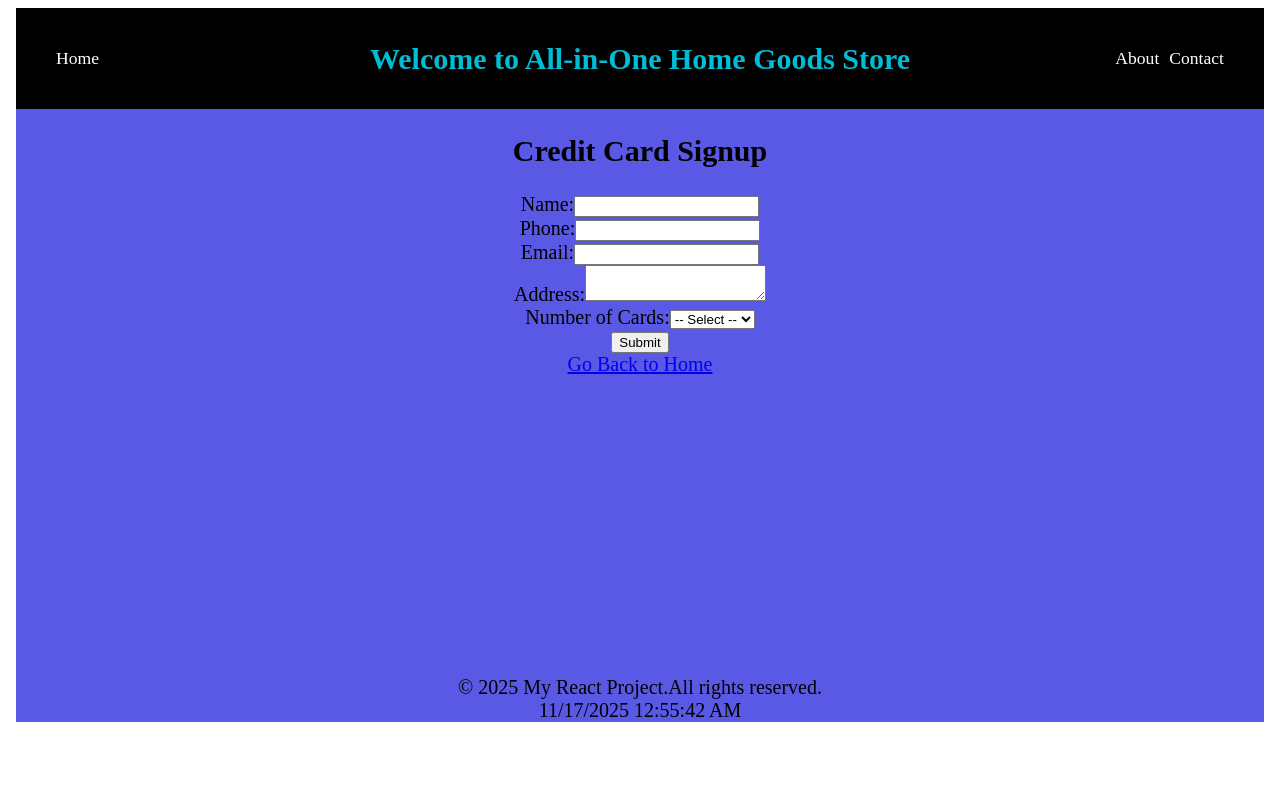
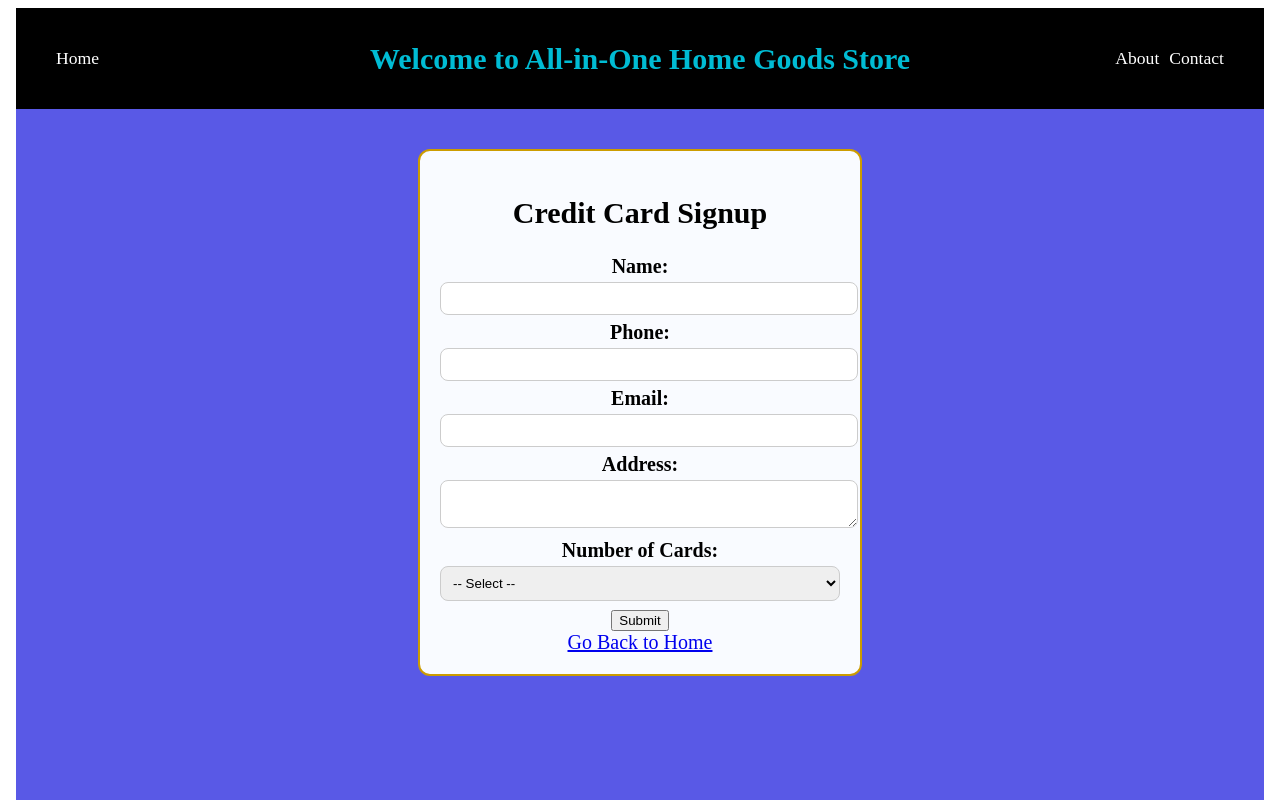
Before and after one commit to Varalakshmi-12/Unit1-Project-Varalakshmi-u, a React (Vite) app in the folder storeemployeetoolkit/: page /creditcard in a window 1280 px wide. Shown: the top 800 px of the page. Built offline with nearby package versions, Linux system fonts and the light colour scheme.

Commit message:
CreditCardPage css is commited

```diff
--- a/storeemployeetoolkit/src/pages/CreditCardPage.css
+++ b/storeemployeetoolkit/src/pages/CreditCardPage.css
@@ -0,0 +1,38 @@
+.form-container {
+  max-width: 400px;
+  margin: 40px auto;
+  padding: 20px;
+  border: 2px solid #cc9c00;
+  border-radius: 12px;
+  background: #f9fbff;
+}
+
+label {
+  display: block;
+  font-weight: bold;
+  margin-bottom: 4px;
+}
+
+input,
+textarea,
+select {
+  width: 100%;
+  padding: 8px;
+  margin-bottom: 6px;
+  border: 1px solid #ccc;
+  border-radius: 8px;
+}
+
+
+
+.error {
+  color: red;
+  font-size: 16px;
+}
+
+.success {
+  color: green;
+  font-weight: bold;
+  font-size: 16px;
+  text-align: center;
+}
--- a/storeemployeetoolkit/src/pages/CreditCardPage.jsx
+++ b/storeemployeetoolkit/src/pages/CreditCardPage.jsx
@@ -1,5 +1,6 @@
 import React, { useState } from "react";
 import { Link } from "react-router-dom";
+import "./CreditCardPage.css";
 
 
 export default function CreditCardSignup() {
@@ -47,7 +48,7 @@ export default function CreditCardSignup() {
       <h2>Credit Card Signup</h2>
 
       {submitted ? (
-        <p className="success">✅ Thank you, {formData.name}! Your form has been submitted.</p>
+        <p className="success">Thank you, {formData.name}! Your form has been submitted.</p>
       ) : (
         <form onSubmit={handleSubmit}>
           <section>
```
